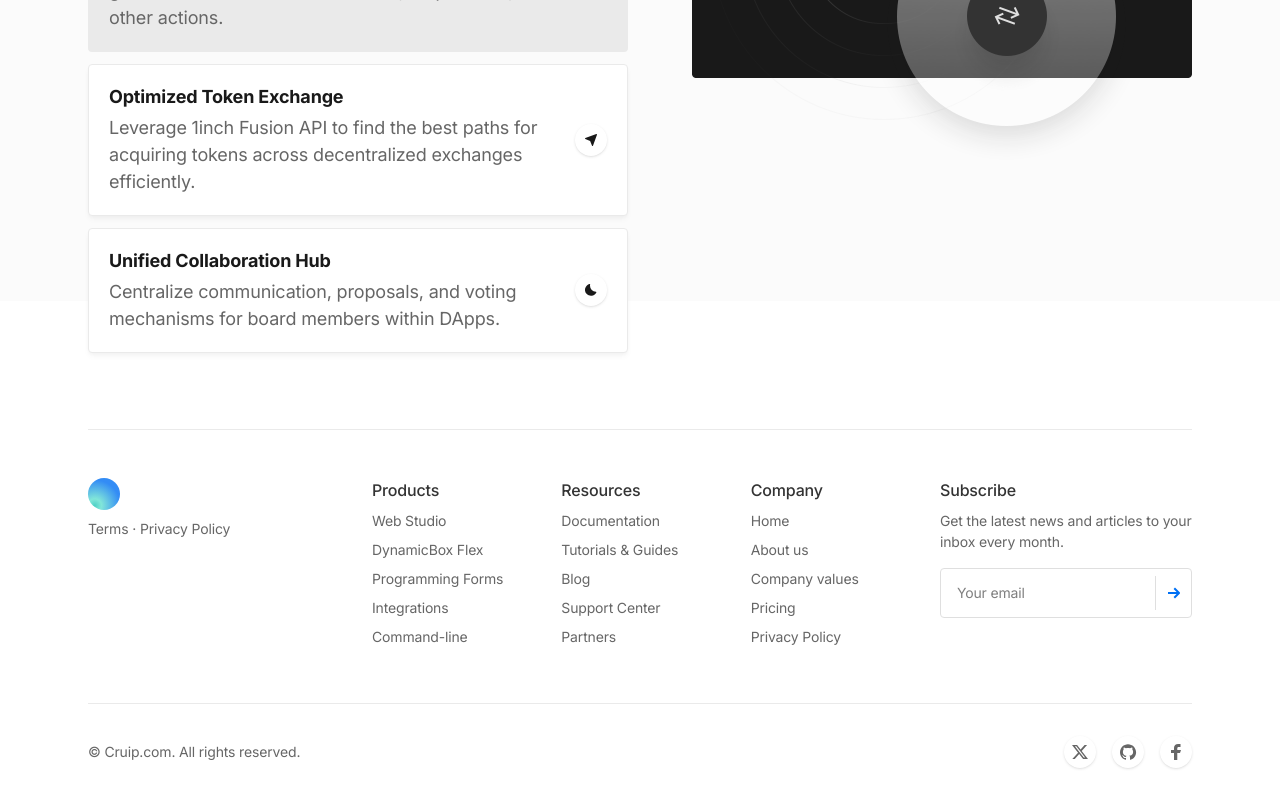
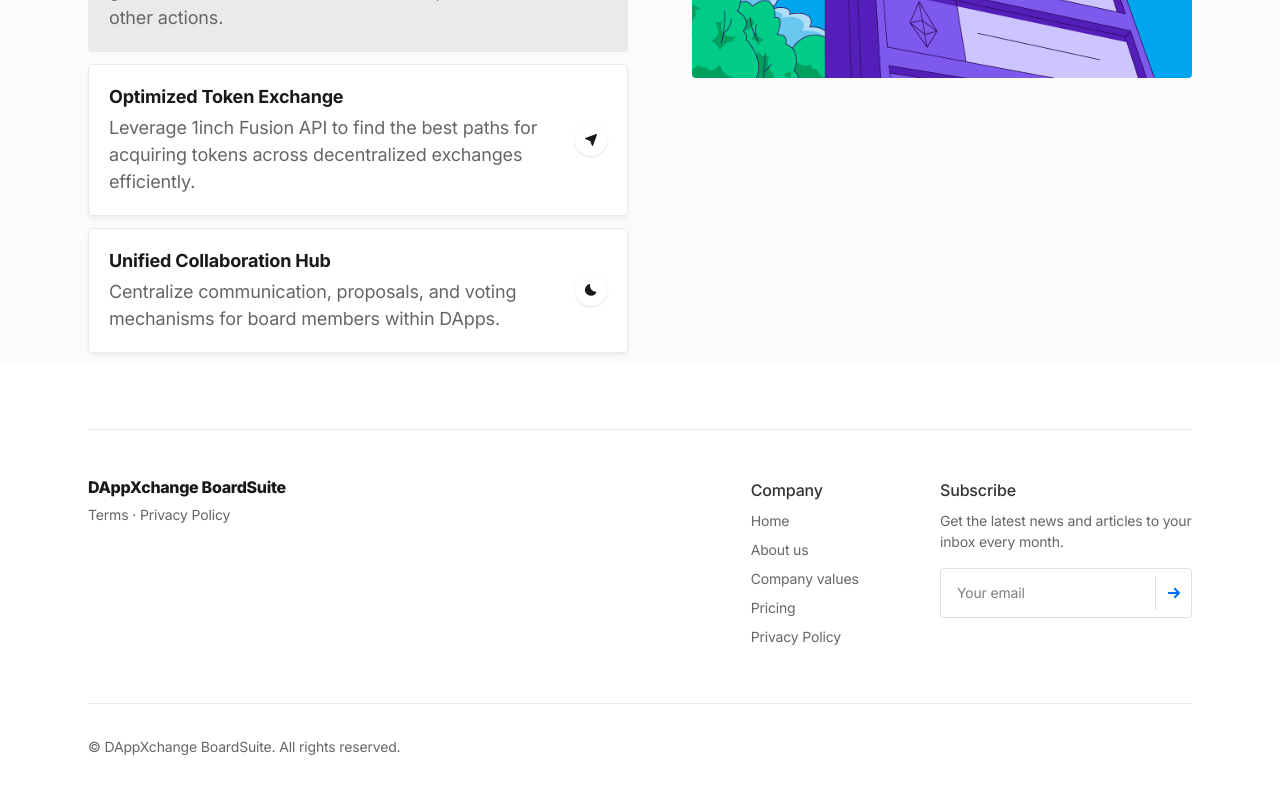
Before and after one commit to to-eth-is-human/ethindia-hack2023, a Next.js app: page / in a window 1280 px wide. Shown: the part 1594-2394 px from the top of the page. Built offline with nearby package versions, Linux system fonts and the light colour scheme.

Commit message:
Updated UI Pages and content

```diff
--- a/app/(auth)/signin/page.tsx
+++ b/app/(auth)/signin/page.tsx
@@ -6,6 +6,8 @@ import { GelatoRelayPack } from '@safe-global/relay-kit'
 import RPC from "../../web3RPC";
 import { MetaTransactionData, MetaTransactionOptions } from '@safe-global/safe-core-sdk-types'
 import { useState, useEffect } from 'react';
+import { createContext, useContext } from 'react';
+
 
 import Image from 'next/image'
 import SafeLogo from '@/public/images/safe_logo.png'
@@ -18,6 +20,7 @@ export default function SignIn() {
   const [userInfo, setUserInfo] = useState<any>();
   const [provider, setProvider] = useState<Eip1193Provider | null>(null);
   const [safeAuthSignInResponse, setSafeAuthSignInResponse] = useState<AuthKitSignInData | null>(null);
+
 
   useEffect(() => {
     const init = async () => {
@@ -136,6 +139,7 @@ export default function SignIn() {
   return (
     <section className="bg-gradient-to-b from-gray-100 to-white">
       <div className="max-w-6xl mx-auto px-4 sm:px-6">
+      {!provider ?
         <div className="pt-32 pb-12 md:pt-40 md:pb-20">
 
           {/* Page header */}
@@ -153,19 +157,41 @@ export default function SignIn() {
                   <button onClick={login} className="btn text-white bg-blue-600 hover:bg-blue-700 w-full">Sign in using SafeAuth</button>
                 </div>
               </div>
-              {provider ? (
-          safeAuthSignInResponse?.eoa ? (
-            <p>
-              Your EOA:{" "}
-              <a href={`https://goerli.etherscan.io/address/${safeAuthSignInResponse?.eoa}`} target="_blank" rel="noreferrer" style={{color:'white'}}>
-                {safeAuthSignInResponse?.eoa}
-              </a>
-            </p>
-          ) : null
-        ) : null}{" "}
             </form>
           </div>
         </div>
+
+        : (
+          safeAuthSignInResponse?.eoa ? (
+            <div className="pt-32 pb-12 md:pt-40 md:pb-20">
+
+          {/* Page header */}
+          <div className="max-w-3xl mx-auto text-center pb-10">
+            <h1 className="text-xl">Welcome to DappXChange Boardsuite. <br></br><span className="text-lg">You have been logged in with Safe Auth.</span></h1>
+          </div>
+
+          <Image className="md:max-w-none mx-auto rounded pb-4" src={SafeLogo} width={100} alt="Safe Logo" />
+
+          {/* Form */}
+          <div className="mx-auto">
+            <form>
+              <div className="flex flex-wrap mt-6">
+                <div className="mx-auto px-3 bg-blue-400">
+                <p className="text-center p-4 font-bold">
+                  Your EOA{" "}
+                  <a className="font-bold text-white underline" href={`https://goerli.etherscan.io/address/${safeAuthSignInResponse?.eoa}`} target="_blank">
+                  {safeAuthSignInResponse?.eoa}
+                  </a>
+                  </p>
+                </div>
+              </div>
+            </form>
+          </div>
+        </div>
+
+
+          ) : null
+        ) }{" "}
       </div>
     </section>
   )
--- a/components/features.tsx
+++ b/components/features.tsx
@@ -3,7 +3,7 @@
 import { useState, useRef, useEffect } from 'react'
 import { Transition } from '@headlessui/react'
 import Image from 'next/image'
-import FeaturesBg from '@/public/images/features-bg.png'
+import FeaturesBg from '@/public/images/feature.png'
 import FeaturesElement from '@/public/images/features-element.png'
 
 export default function Features() {
@@ -24,7 +24,7 @@ export default function Features() {
     <section className="relative">
 
       {/* Section background (needs .relative class on parent and next sibling elements) */}
-      <div className="absolute inset-0 bg-gray-100 pointer-events-none mb-16" aria-hidden="true"></div>
+      <div className="absolute inset-0 bg-gray-100 pointer-events-none h-full pb-32" aria-hidden="true"></div>
       <div className="absolute left-0 right-0 m-auto w-px p-px h-20 bg-gray-200 transform -translate-y-1/2"></div>
 
       <div className="relative max-w-6xl mx-auto px-4 sm:px-6">
@@ -95,7 +95,7 @@ export default function Features() {
             </div>
 
             {/* Tabs items */}
-            <div className="max-w-xl md:max-w-none md:w-full mx-auto md:col-span-5 lg:col-span-6 mb-8 md:mb-0 md:order-1">
+            <div className="max-w-xl h-full bg-gray-100 md:max-w-none md:w-full mx-auto md:col-span-5 lg:col-span-6 mb-8 md:mb-0 md:order-1">
               <div className="transition-all">
                 <div className="relative flex flex-col text-center lg:text-right" data-aos="zoom-y-out" ref={tabs}>
                   {/* Item 1 */}
@@ -114,7 +114,7 @@ export default function Features() {
                   >
                     <div className="relative inline-flex flex-col">
                       <Image className="md:max-w-none mx-auto rounded" src={FeaturesBg} width={500} height="462" alt="Features bg" />
-                      <Image className="md:max-w-none absolute w-full left-0 transform animate-float" src={FeaturesElement} width={500} height="44" alt="Element" style={{ top: '30%' }} />
+                      {/* <Image className="md:max-w-none absolute w-full left-0 transform animate-float" src={FeaturesElement} width={500} height="44" alt="Element" style={{ top: '30%' }} /> */}
                     </div>
                   </Transition>
                   {/* Item 2 */}
--- a/components/ui/footer.tsx
+++ b/components/ui/footer.tsx
@@ -1,3 +1,4 @@
+import Link from 'next/link'
 import Logo from './logo'
 
 export default function Footer() {
@@ -9,61 +10,19 @@ export default function Footer() {
         <div className="grid sm:grid-cols-12 gap-8 py-8 md:py-12 border-t border-gray-200">
 
           {/* 1st block */}
-          <div className="sm:col-span-12 lg:col-span-3">
+          <div className="sm:col-span-12 lg:col-span-7  ">
             <div className="mb-2">
-              <Logo />
+            <Link href="/">
+            <h1 className="text-md font-extrabold leading-tighter tracking-tighter">DAppXchange BoardSuite</h1>
+            </Link>
             </div>
             <div className="text-sm text-gray-600">
               <a href="#0" className="text-gray-600 hover:text-gray-900 hover:underline transition duration-150 ease-in-out">Terms</a> · <a href="#0" className="text-gray-600 hover:text-gray-900 hover:underline transition duration-150 ease-in-out">Privacy Policy</a>
             </div>
           </div>
 
-          {/* 2nd block */}
-          <div className="sm:col-span-6 md:col-span-3 lg:col-span-2">
-            <h6 className="text-gray-800 font-medium mb-2">Products</h6>
-            <ul className="text-sm">
-              <li className="mb-2">
-                <a href="#0" className="text-gray-600 hover:text-gray-900 transition duration-150 ease-in-out">Web Studio</a>
-              </li>
-              <li className="mb-2">
-                <a href="#0" className="text-gray-600 hover:text-gray-900 transition duration-150 ease-in-out">DynamicBox Flex</a>
-              </li>
-              <li className="mb-2">
-                <a href="#0" className="text-gray-600 hover:text-gray-900 transition duration-150 ease-in-out">Programming Forms</a>
-              </li>
-              <li className="mb-2">
-                <a href="#0" className="text-gray-600 hover:text-gray-900 transition duration-150 ease-in-out">Integrations</a>
-              </li>
-              <li className="mb-2">
-                <a href="#0" className="text-gray-600 hover:text-gray-900 transition duration-150 ease-in-out">Command-line</a>
-              </li>
-            </ul>
-          </div>
-
-          {/* 3rd block */}
-          <div className="sm:col-span-6 md:col-span-3 lg:col-span-2">
-            <h6 className="text-gray-800 font-medium mb-2">Resources</h6>
-            <ul className="text-sm">
-              <li className="mb-2">
-                <a href="#0" className="text-gray-600 hover:text-gray-900 transition duration-150 ease-in-out">Documentation</a>
-              </li>
-              <li className="mb-2">
-                <a href="#0" className="text-gray-600 hover:text-gray-900 transition duration-150 ease-in-out">Tutorials & Guides</a>
-              </li>
-              <li className="mb-2">
-                <a href="#0" className="text-gray-600 hover:text-gray-900 transition duration-150 ease-in-out">Blog</a>
-              </li>
-              <li className="mb-2">
-                <a href="#0" className="text-gray-600 hover:text-gray-900 transition duration-150 ease-in-out">Support Center</a>
-              </li>
-              <li className="mb-2">
-                <a href="#0" className="text-gray-600 hover:text-gray-900 transition duration-150 ease-in-out">Partners</a>
-              </li>
-            </ul>
-          </div>
-
           {/* 4th block */}
-          <div className="sm:col-span-6 md:col-span-3 lg:col-span-2">
+          <div className="sm:col-span-2 md:col-span-2 lg:col-span-2">
             <h6 className="text-gray-800 font-medium mb-2">Company</h6>
             <ul className="text-sm">
               <li className="mb-2">
@@ -113,33 +72,8 @@ export default function Footer() {
         {/* Bottom area */}
         <div className="md:flex md:items-center md:justify-between py-4 md:py-8 border-t border-gray-200">
 
-          {/* Social as */}
-          <ul className="flex mb-4 md:order-1 md:ml-4 md:mb-0">
-            <li>
-              <a href="#0" className="flex justify-center items-center text-gray-600 hover:text-gray-900 bg-white hover:bg-white-100 rounded-full shadow transition duration-150 ease-in-out" aria-label="Twitter">
-                <svg className="w-8 h-8 fill-current" viewBox="0 0 32 32" xmlns="http://www.w3.org/2000/svg">
-                  <path d="m13.063 9 3.495 4.475L20.601 9h2.454l-5.359 5.931L24 23h-4.938l-3.866-4.893L10.771 23H8.316l5.735-6.342L8 9h5.063Zm-.74 1.347h-1.457l8.875 11.232h1.36l-8.778-11.232Z" />
-                </svg>
-              </a>
-            </li>
-            <li className="ml-4">
-              <a href="#0" className="flex justify-center items-center text-gray-600 hover:text-gray-900 bg-white hover:bg-white-100 rounded-full shadow transition duration-150 ease-in-out" aria-label="Github">
-                <svg className="w-8 h-8 fill-current" viewBox="0 0 32 32" xmlns="http://www.w3.org/2000/svg">
-                  <path d="M16 8.2c-4.4 0-8 3.6-8 8 0 3.5 2.3 6.5 5.5 7.6.4.1.5-.2.5-.4V22c-2.2.5-2.7-1-2.7-1-.4-.9-.9-1.2-.9-1.2-.7-.5.1-.5.1-.5.8.1 1.2.8 1.2.8.7 1.3 1.9.9 2.3.7.1-.5.3-.9.5-1.1-1.8-.2-3.6-.9-3.6-4 0-.9.3-1.6.8-2.1-.1-.2-.4-1 .1-2.1 0 0 .7-.2 2.2.8.6-.2 1.3-.3 2-.3s1.4.1 2 .3c1.5-1 2.2-.8 2.2-.8.4 1.1.2 1.9.1 2.1.5.6.8 1.3.8 2.1 0 3.1-1.9 3.7-3.7 3.9.3.4.6.9.6 1.6v2.2c0 .2.1.5.6.4 3.2-1.1 5.5-4.1 5.5-7.6-.1-4.4-3.7-8-8.1-8z" />
-                </svg>
-              </a>
-            </li>
-            <li className="ml-4">
-              <a href="#0" className="flex justify-center items-center text-gray-600 hover:text-gray-900 bg-white hover:bg-white-100 rounded-full shadow transition duration-150 ease-in-out" aria-label="Facebook">
-                <svg className="w-8 h-8 fill-current" viewBox="0 0 32 32" xmlns="http://www.w3.org/2000/svg">
-                  <path d="M14.023 24L14 17h-3v-3h3v-2c0-2.7 1.672-4 4.08-4 1.153 0 2.144.086 2.433.124v2.821h-1.67c-1.31 0-1.563.623-1.563 1.536V14H21l-1 3h-2.72v7h-3.257z" />
-                </svg>
-              </a>
-            </li>
-          </ul>
-
           {/* Copyrights note */}
-          <div className="text-sm text-gray-600 mr-4">&copy; Cruip.com. All rights reserved.</div>
+          <div className="text-sm text-gray-600 mr-4">&copy; DAppXchange BoardSuite. All rights reserved.</div>
 
         </div>
 
```
Also changed, not shown: public/images/feature.png (added).
